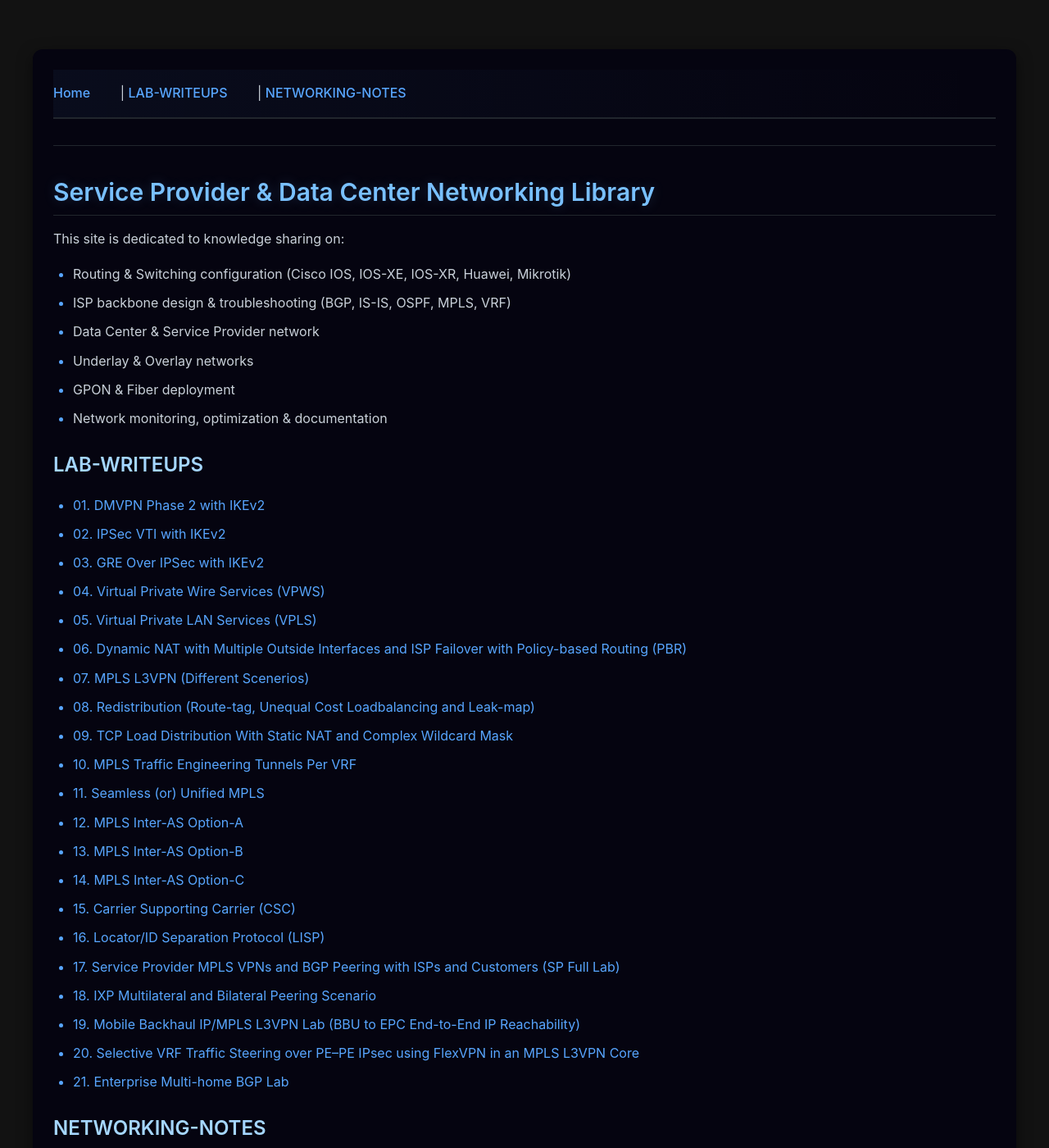
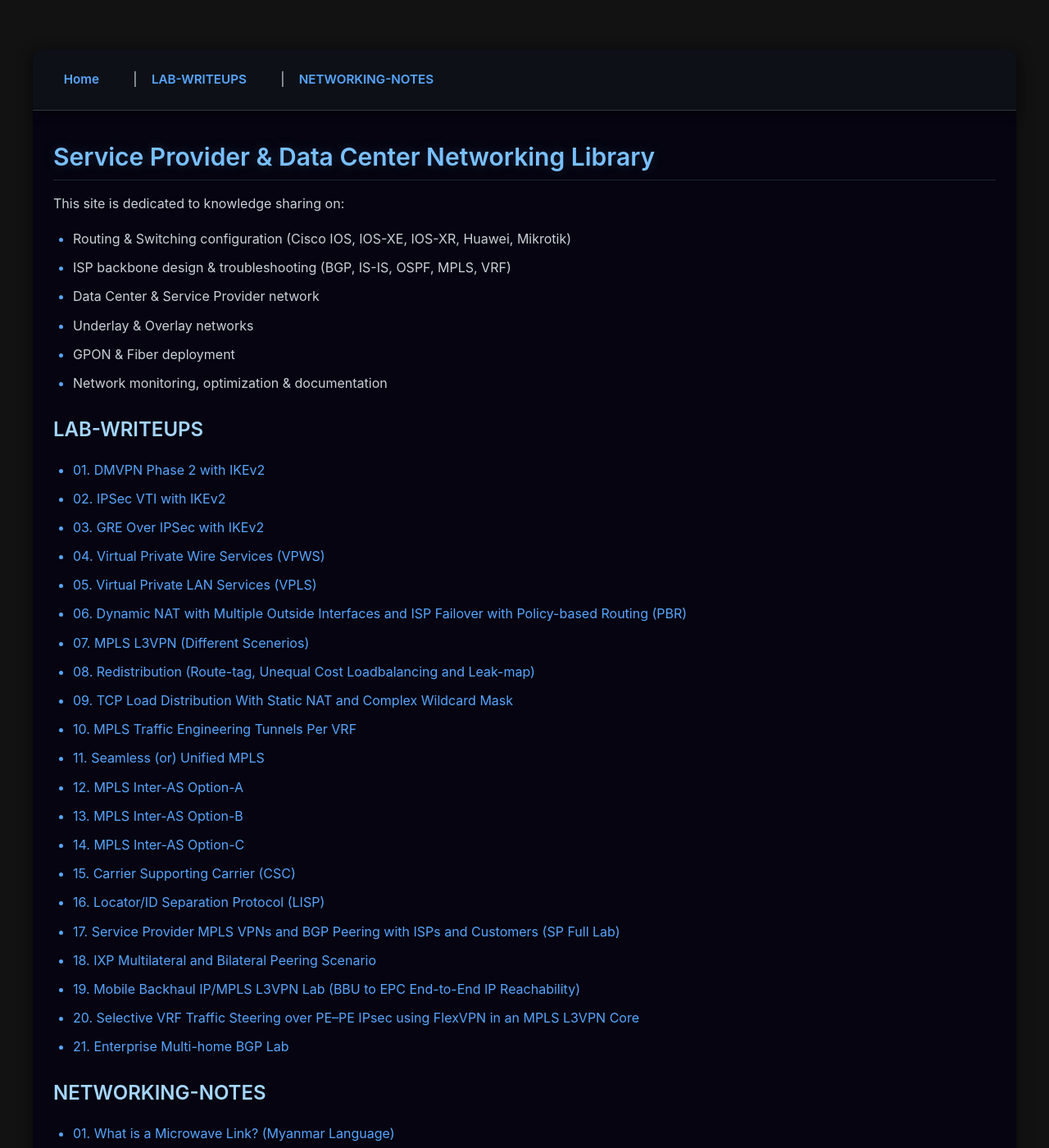
Before and after one commit to neolwin-net/sp-dc-net, a Jekyll site: the page built from index.md, in a window 1280 px wide and 1400 px high. Shown: the whole window at 82% size. Built offline with Jekyll 4.4.1, drawn with Linux system fonts in a browser that asks for light colours.

Commit message:
modify the header with background and sticky header

```diff
--- a/_includes/nav.html
+++ b/_includes/nav.html
@@ -1,6 +1,5 @@
 <nav>
   <a href="{{ '/' | relative_url }}">Home</a> |
-  <a href="#lab-writeups">LAB-WRITEUPS</a> |
-  <a href="#networking-notes">NETWORKING-NOTES</a>
+  <a href="{{ '/' | relative_url }}#lab-writeups">LAB-WRITEUPS</a> |
+  <a href="{{ '/' | relative_url }}#networking-notes">NETWORKING-NOTES</a>
 </nav>
-<hr>
--- a/_layouts/default.html
+++ b/_layouts/default.html
@@ -32,6 +32,7 @@
 </head>
 <body>
   <div class="card-container">
+    {% include nav.html %}
     {{ content }}
   </div>
 </body>
--- a/assets/css/main.scss
+++ b/assets/css/main.scss
@@ -7,7 +7,7 @@ html {
 
 /* Optional: Add offset for fixed headers */
 h2[id], h3[id] {
-    scroll-margin-top: 2rem;
+    scroll-margin-top: 5rem;
 }
 
 
@@ -76,26 +76,35 @@ a:hover {
    Navigation bar
 -------------------- */
 nav {
-    margin-bottom: 2rem;
-    padding: 1rem 0;
-    border-bottom: 2px solid #21262d;
-    background: linear-gradient(90deg, rgba(88, 166, 255, 0.05) 0%, transparent 100%);
+    position: sticky;
+    top: 0; /* Align to the top of the container */
+    margin: -25px -25px 2rem -25px; /* Pull to the edges of the card-container */
+    padding: 1.5rem 25px; /* Increased padding for better breathing room */
+    z-index: 1000;
+
+    /* Solid background matching the card's theme to ensure full coverage */
+    background: #0d1117;
+    border-bottom: 1px solid #30363d;
+    box-shadow: 0 4px 12px rgba(0, 0, 0, 0.3);
+    border-radius: 12px 12px 0 0; /* Match the card-container corner radius */
 }
 
 nav a {
-    margin-right: 2rem;
-    font-weight: 500;
-    font-size: 1rem;
+    margin-right: 1.5rem;
+    font-weight: 600;
+    font-size: 0.95rem;
     color: #58a6ff;
-    padding: 0.5rem 0;
-    border-bottom: 2px solid transparent;
+    padding: 0.4rem 0.8rem;
+    border-radius: 6px;
+    border: none;
     transition: all 0.2s ease;
 }
 
 nav a:hover {
+    background-color: rgba(88, 166, 255, 0.1);
     color: #79c0ff;
-    border-bottom: 2px solid #58a6ff;
     text-shadow: 0 0 10px rgba(88, 166, 255, 0.4);
+    border-bottom: none; /* Remove the underline style for nav links */
 }
 
 hr {
--- a/index.md
+++ b/index.md
@@ -2,8 +2,6 @@
 layout: default
 title: NEO'S SERVICE PROVIDER LIBRARY
 ---
-
-{% include nav.html %}
 
 ## Service Provider & Data Center Networking Library
 
```
